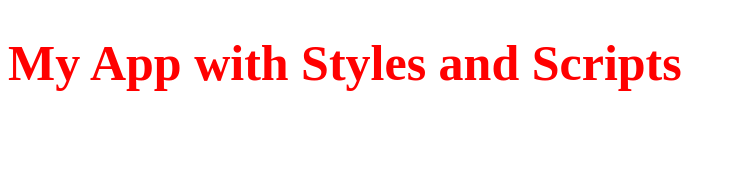
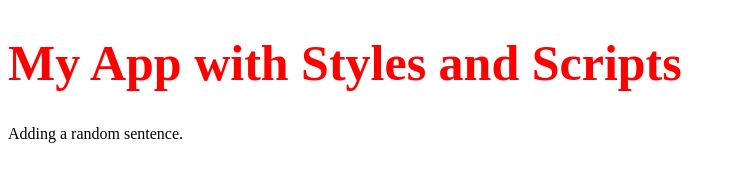
Before and after one commit to thinkful-ei-armadillo/test_repo_WM, a plain HTML site: page index.html in a window 1280 px wide. Shown: the whole page, without its empty margins (0-736 px from the left). Drawn offline with Linux system fonts and the light colour scheme.

Commit message:
added sentence in index.html

```diff
--- a/index.html
+++ b/index.html
@@ -10,6 +10,7 @@
 </head>
 <body>
     <h1>My App with Styles and Scripts</h1>
+    <p>Adding a random sentence.</p>
     <script src="app.js"></script>
 </body>
 </html>
```
